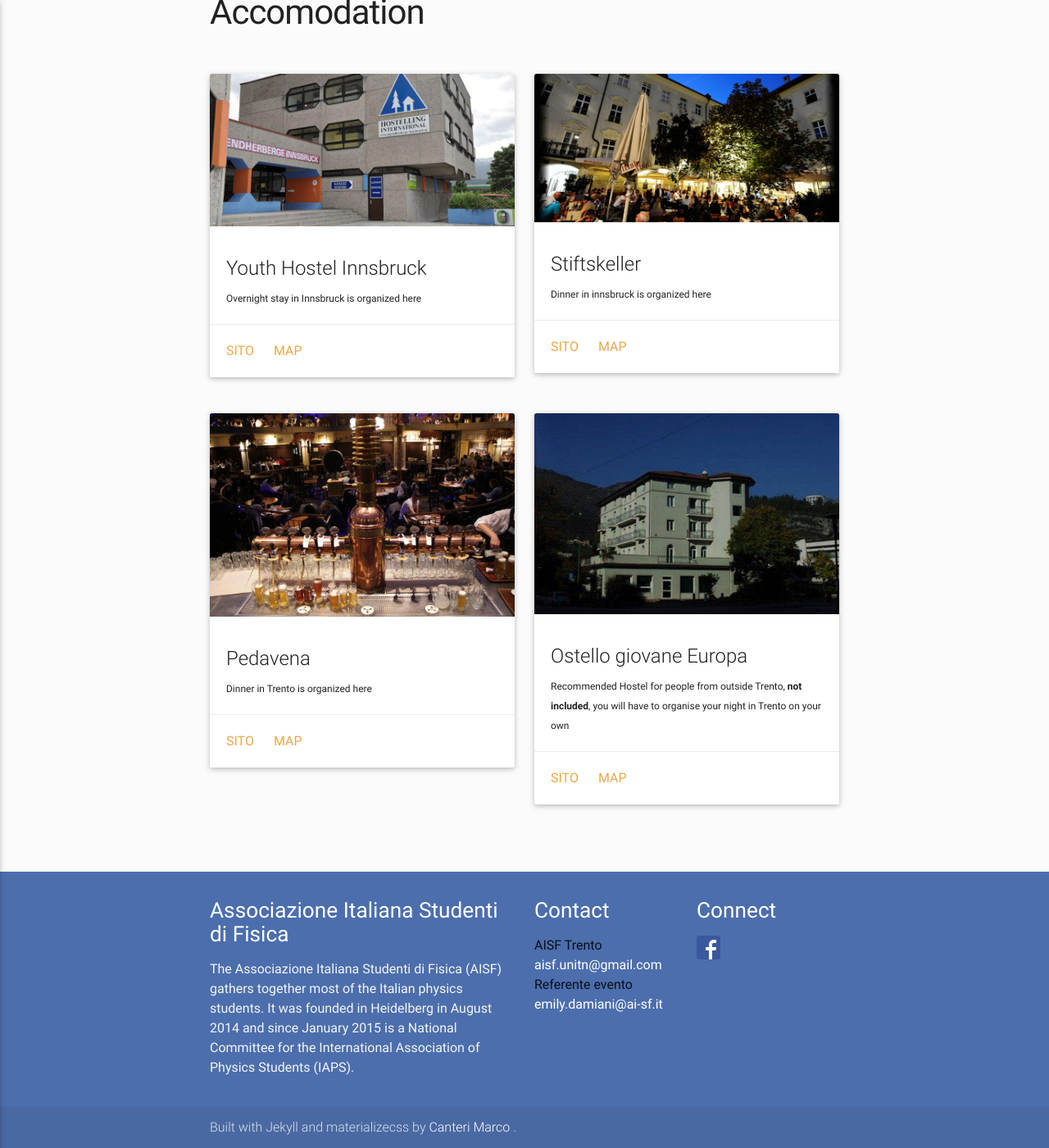
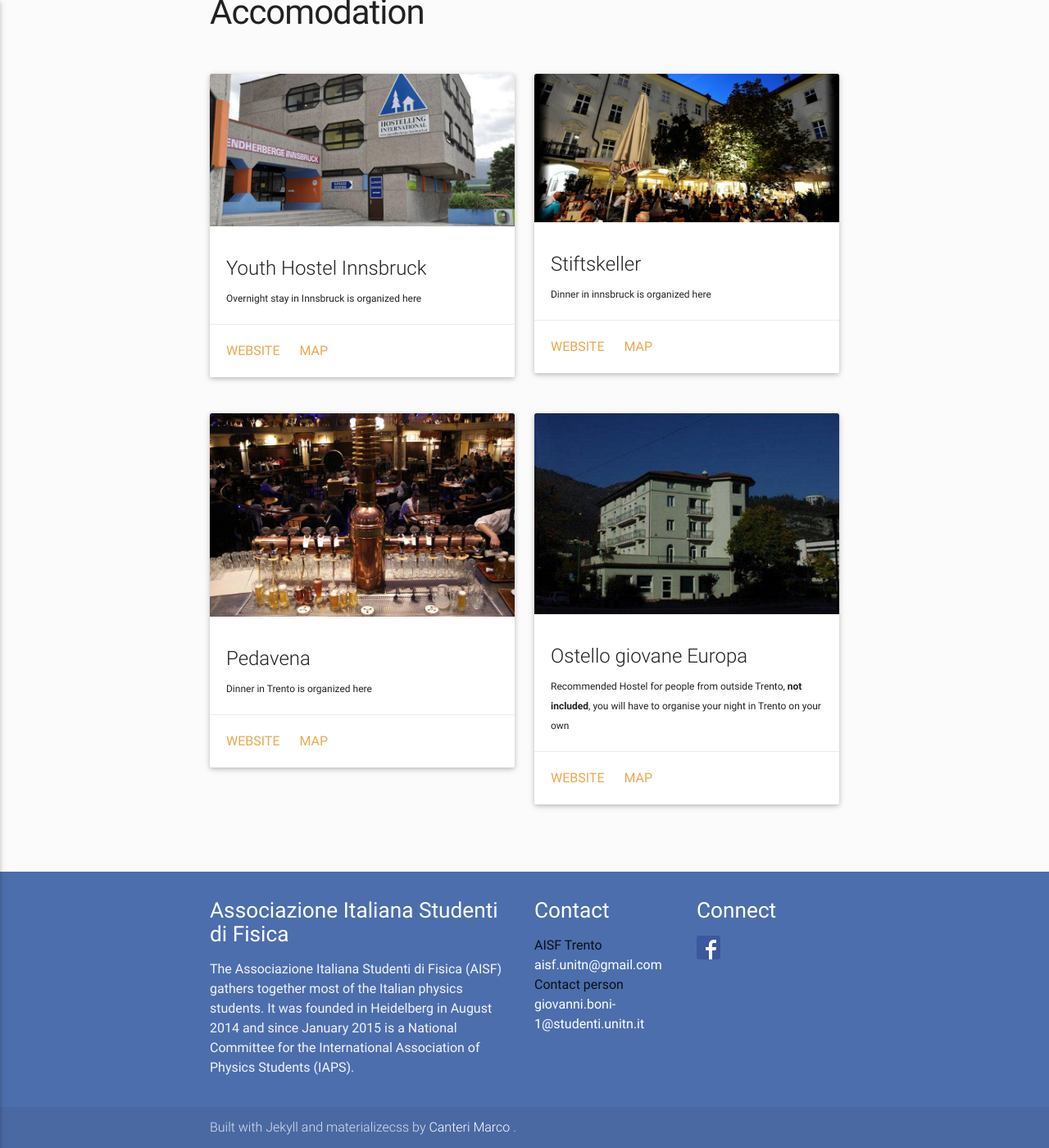
Before and after one commit to ai-sf/tiqit20, a Jekyll site: the page built from accomodation.html, in a window 1280 px wide and 1400 px high, scrolled down 104 px. Shown: the whole window at 82% size. Built offline with Jekyll 4.4.1, drawn with Linux system fonts in a browser that asks for light colours; nearby versions of some CDN libraries.

Commit message:
altre correzzioni di luca

```diff
--- a/_data/facilities.yml
+++ b/_data/facilities.yml
@@ -1,6 +1,6 @@
 intro: "The University of Trento is a recent, medium-sized university: the Department of Physics was established in 2012 after its researchers had been engaged in many key sectors. During this event the University will host talks focused on the research performed in Trento about Bose-Einstein condensation and Nanosciense.
 <br><br>
-The Innsbruck Physics Research Center conducts many researches a broad range of modern topics in physics. The Center is organized along three main research areas: Astro- and Astroparticle Physics, Ion- and Applied Physics, and Quantum Physics. The Center cooperates with many research institutions worldwide and provides a truly international environment for researchers from all over the world.
+The Innsbruck Physics Research Center conducts many researches about a broad range of modern topics in physics. The Center is organized along three main research areas: Astro- and Astroparticle Physics, Ion- and Applied Physics, and Quantum Physics. The Center cooperates with many research institutions worldwide and provides a truly international environment for researchers from all over the world.
 <br><br>
 The Institute for Quantum Optics and Quantum Information (IQOQI) of the Austrian Academy of Sciences dedicates its work to theoretical and experimental basic research in the areas of quantum optics and quantum information science. Internationality, worldwide networking and highly actual research topics characterize the institute's work. A particular concern of the institute is the sustainable advancement of young academics, and together with the University of Innsbruck, their integration into the research and teaching program."
 
--- a/_data/footer.yml
+++ b/_data/footer.yml
@@ -4,8 +4,8 @@ descr: The Associazione Italiana Studenti di Fisica (AISF) gathers together most
 contact:
   - name: AISF Trento
     mail: aisf.unitn@gmail.com
-  - name: Referente evento
-    mail: emily.damiani@ai-sf.it
+  - name: Contact person
+    mail: giovanni.boni-1@studenti.unitn.it
 
 
 connect:
--- a/_data/programme.yml
+++ b/_data/programme.yml
@@ -68,6 +68,7 @@ few_info:
     - text: "There are 40 places maximum: 25 for students from Trento and 15 for students from other parts of Italy"
     - text: "Participation fees are fixed at €40 for each applicant. Such fee will cover the cost of accommodation in Innsbruck, the travel from Trento to Innsbruck and return, dinner and lunch. Please notice that participation fees <b>does not cover</b> the following:"
       subpoints:
+        - text: "First overnight in Trento"
         - text: "Breakfast second day"
         - text: "Insurance"
         - text: "Meals other than those officially offered in the Programme. When useful, the Organising Committee
--- a/accomodation.html
+++ b/accomodation.html
@@ -23,7 +23,7 @@ title: Accomodation
              </p>
           </div>
         	<div class="card-action">
-        	  <a href="{{ item.site }}" target="_blank">Sito</a>
+        	  <a href="{{ item.site }}" target="_blank">Website</a>
         	  <a href="{{ item.map }}" target="_blank">Map</a>
         	</div>
         </div>
--- a/facilities.html
+++ b/facilities.html
@@ -24,7 +24,7 @@ title: Facilities
              </p>
           </div>
         	<div class="card-action">
-        	  <a href="{{ item.site }}" target="_blank">Sito</a>
+        	  <a href="{{ item.site }}" target="_blank">Website</a>
         	  <a href="{{ item.map }}" target="_blank">Map</a>
         	</div>
         </div>
```
